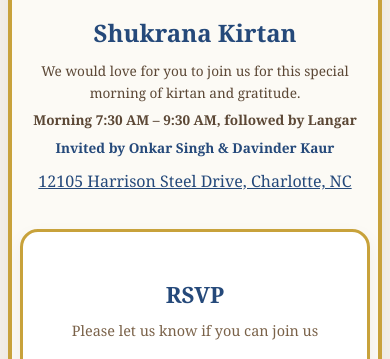
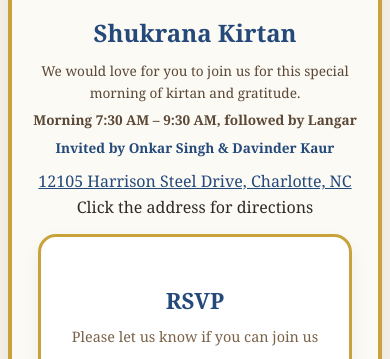
Before and after one commit to jaismeen416/asa-ki-vaar-rsvp, a Flask app: page / in a window 390 px wide. Shown: the part 572-931 px from the top of the page. Run offline with Flask 3, Linux system fonts and the light colour scheme.

Commit message:
Final perfect iPhone RSVP UI

```diff
--- a/templates/index.html
+++ b/templates/index.html
@@ -228,8 +228,9 @@ button {
          target="_blank">
          12105 Harrison Steel Drive, Charlotte, NC
       </a>
-    </div>
-  </div>
+      <div class="small-note">Click the address for directions</div>
+      </div>
+
 
   <div class="rsvp-card">
     <h4>RSVP</h4>
```
